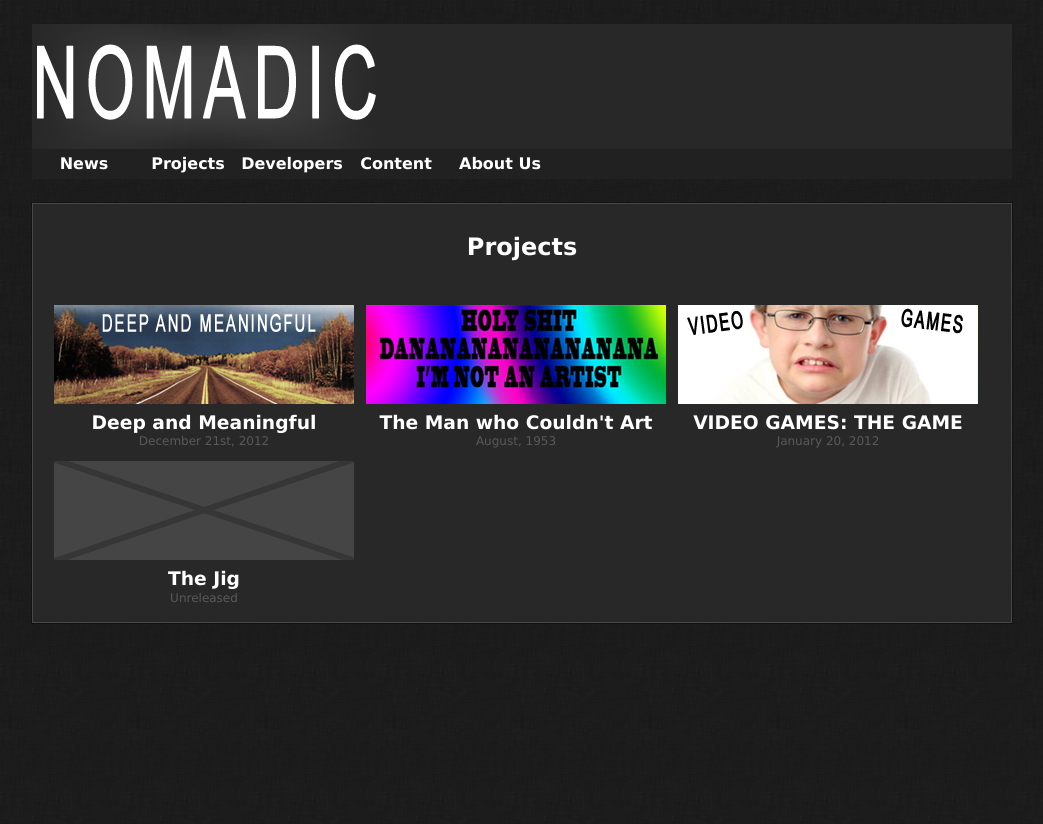
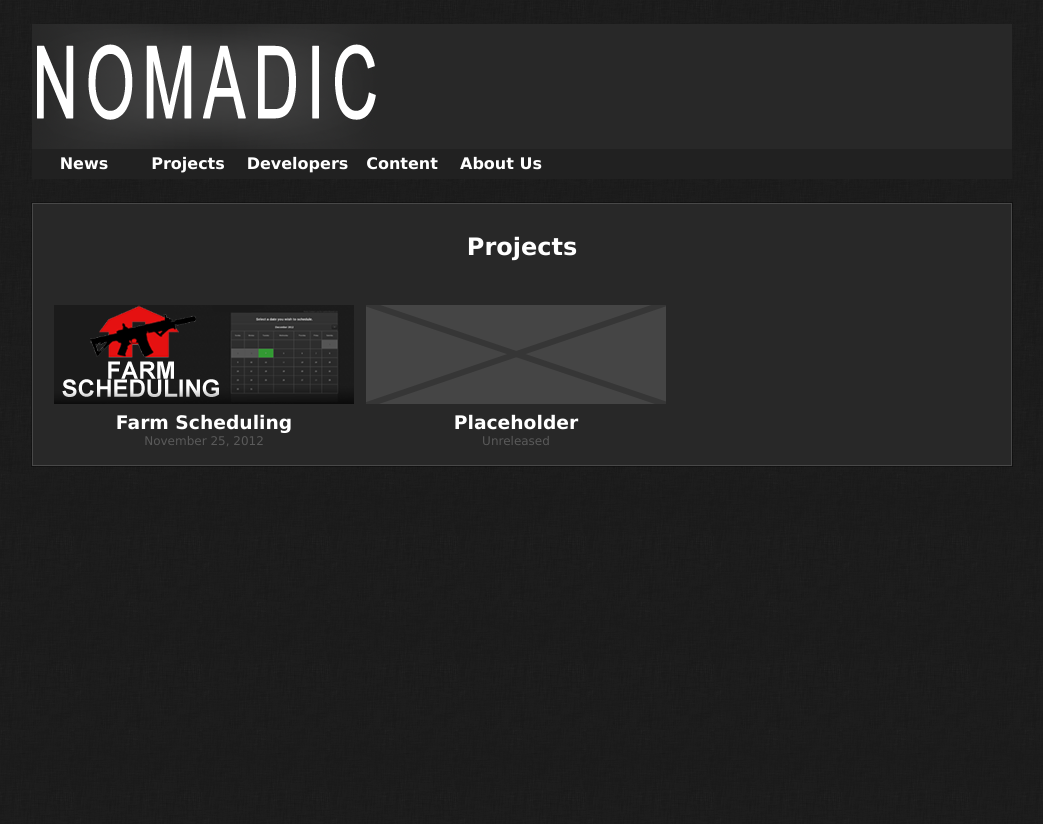
Before and after one commit to NomadicDevelopers/NomadicSite, a PHP site: page /pages/projects.html in a window 1280 px wide. Shown: the whole page, without its empty margins (118-1161 px from the left). Run offline with PHP 8.4, Linux system fonts and the light colour scheme.

Commit message:
-Added farm scheduling website -Removed rude placeholders -The description for a project is displayed in a hover-title-thingy -other stuff

```diff
--- a/main.css
+++ b/main.css
@@ -60,8 +60,8 @@ a.navbartitle:hover {
 /* menu title widths */
 #t1 { width: 104px; }
 #t2 { width: 104px; }
-#t3 { width: 104px; }
-#t4 { width: 104px; }
+#t3 { width: 115px; }
+#t4 { width: 94px; }
 #t5 { width: 104px; }
 
 
@@ -200,3 +200,9 @@ h3.project
   color:rgb(90, 90, 90);
   text-align:center;
 }
+
+.faded {
+    font-size: 16px;
+    color: #666666;
+    text-decoration: none;
+}
--- a/pages/about.html
+++ b/pages/about.html
@@ -17,7 +17,7 @@
     <body>
         <div id="column">
             <div id="header" class="boxhead">
-                <img src="../logo.png"></img>
+                <a href='../index.php'><img src="../logo.png"></img></a>
                 <div class="navbar">
                     <a class="navbartitle" id="t1" href="../index.php">News</a>
                     <a class="navbartitle" id="t2" href="projects.html">Projects</a>
--- a/pages/content.html
+++ b/pages/content.html
@@ -17,7 +17,7 @@
     <body>
         <div id="column">
             <div id="header" class="boxhead">
-                <img src="../logo.png"></img>
+                <a href='../index.php'><img src="../logo.png"></img></a>
                 <div class="navbar">
                     <a class="navbartitle" id="t1" href="../index.php">News</a>
                     <a class="navbartitle" id="t2" href="projects.html">Projects</a>
--- a/pages/developers.html
+++ b/pages/developers.html
@@ -52,7 +52,7 @@
     <body>
         <div id="column">
             <div id="header" class="boxhead">
-                <img src="../logo.png"></img>
+                <a href='../index.php'><img src="../logo.png"></img></a>
                 <div class="navbar">
                     <a class="navbartitle" id="t1" href="../index.php">News</a>
                     <a class="navbartitle" id="t2" href="projects.html">Projects</a>
--- a/pages/projects.html
+++ b/pages/projects.html
@@ -12,19 +12,21 @@
 
         <script>
 
-            function AddProject( name, website, released, img )
+            function AddProject( name, description, released, img, website )
             {
 
                 //Make some easy thing for adding devs
                 var newHTML = "<div class='project'>"
-                newHTML += "<a class='project' href='" + website + "'>"
-                newHTML += "<img class='project' src='" + img + "'></img>"
+                if (website != null)
+                {
+                    newHTML += "<a class='project' href='" + website + "'>"
+                }
+                newHTML += "<img class='project' src='" + img + "' title='" +  description +"'></img>"
                 newHTML += "<h3>" + name + " </h3>"
                 newHTML += "<font class='project' id='date'>" + released + "</font>"
 
                 newHTML += "</a>"
                 newHTML += "</div>"
-                //newHTML += "<br>"
 
                 //add it to the html
                 document.getElementById("developers").innerHTML += newHTML
@@ -32,13 +34,13 @@
 
             function AddProjects()
             {
-                AddProject( "Deep and Meaningful", "A serious, heart-wrenching game of deeps and meaningfuls", "December 21st, 2012", "../images/projects/proj1.png" )
+                AddProject( "Farm Scheduling", "Schedule your farm trips with this super easy online planner!", "November 25, 2012", "../images/projects/proj1.png", "http://farmpolice.com/" )
 
-                AddProject( "The Man who Couldn't Art", "What happens if someone can't draw a stick figure?", "August, 1953", "../images/projects/proj2.png" )
+                AddProject( "Placeholder", "It holds its&#39; place rather efficiently.", "Unreleased", "../images/projects/unreleased.png", null )
 
-                AddProject( "VIDEO GAMES: THE GAME", "A game of games. The game of games.", "January 20, 2012", "../images/projects/proj3.png" )
+               // AddProject( "VIDEO GAMES: THE GAME", "A game of games. The game of games.", "January 20, 2012", "../images/projects/proj3.png", null )
 
-                AddProject( "The Jig", "Better than a jigsaw puzzle", "Unreleased", "../images/projects/unreleased.png" )
+               // AddProject( "The Jig", "Better than a jigsaw puzzle", "Unreleased", "../images/projects/unreleased.png", null )
             }
 
             window.onload = AddProjects;
@@ -51,7 +53,7 @@
     <body>
         <div id="column">
             <div id="header" class="boxhead">
-                <img src="../logo.png"></img>
+                <a href='../index.php'><img src="../logo.png"></img></a>
                 <div class="navbar">
                     <a class="navbartitle" id="t1" href="../index.php">News</a>
                     <a class="navbartitle" id="t2" href="projects.html">Projects</a>
@@ -64,6 +66,7 @@
             <div id="content" class="box">
                 <div id="developers">
                     <h2>Projects</h2>
+                    <noscript> Please enable JavaScript - or our project will be getting you to enable it!</noscript>
                     <br>
                 </div>
             </div>
```
Also changed, not shown: index.php (+7 -3 lines), images/banners/banner2.png, images/banners/banner3.png, images/projects/proj1.png, 2 other files.
